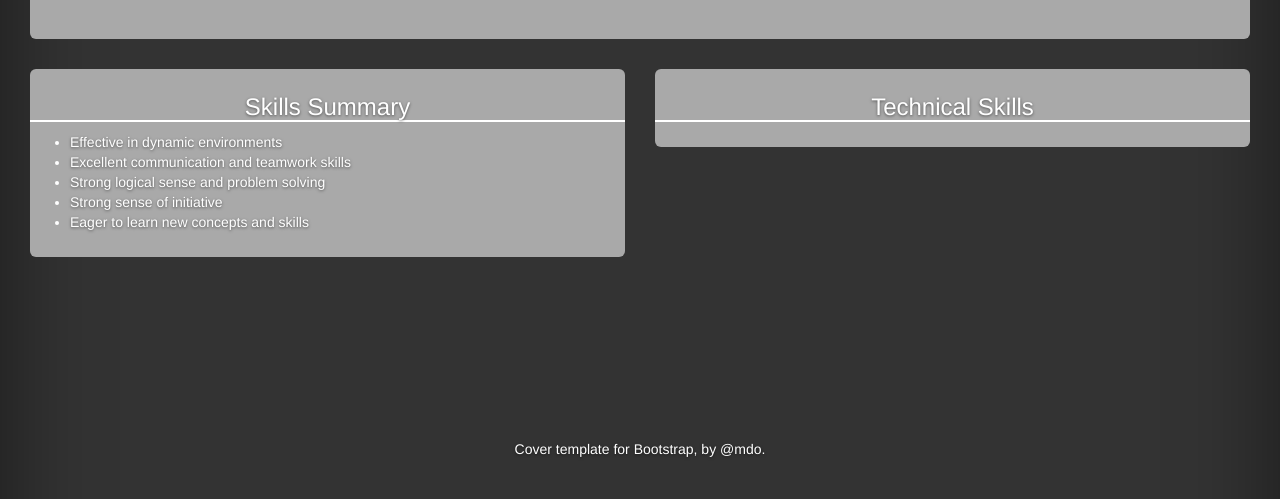
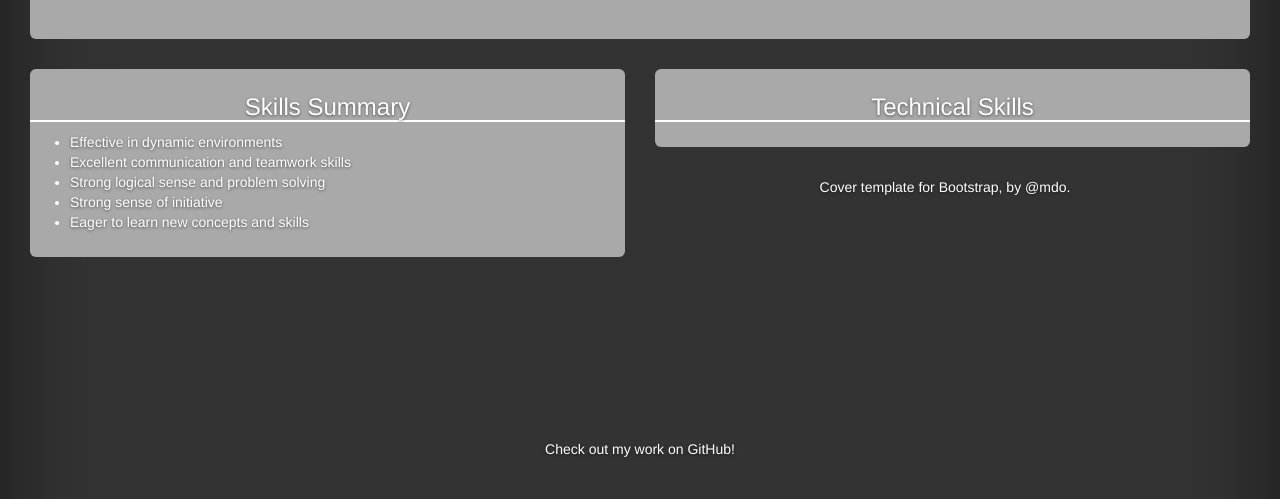
Before and after one commit to mrdofu/mrdofu.github.io, a plain HTML site: page index.html in a window 1280 px wide. Shown: the part 301-800 px from the top of the page. Drawn offline with nearby package versions, Linux system fonts and the light colour scheme.

Commit message:
added link to github on index

```diff
--- a/index.html
+++ b/index.html
@@ -74,12 +74,13 @@
 
                         </div>
                     </div>
+                    <p>Cover template for <a href="http://getbootstrap.com">Bootstrap</a>, by <a href="https://twitter.com/mdo">@mdo</a>.</p>
 
                 </div>
 
                 <div class="mastfoot">
                     <div class="inner">
-                        <p>Cover template for <a href="http://getbootstrap.com">Bootstrap</a>, by <a href="https://twitter.com/mdo">@mdo</a>.</p>
+                        <p>Check out my work on <a href="https://github.com/mrdofu">GitHub</a>!</p>
                     </div>
                 </div>
             </div>
```
